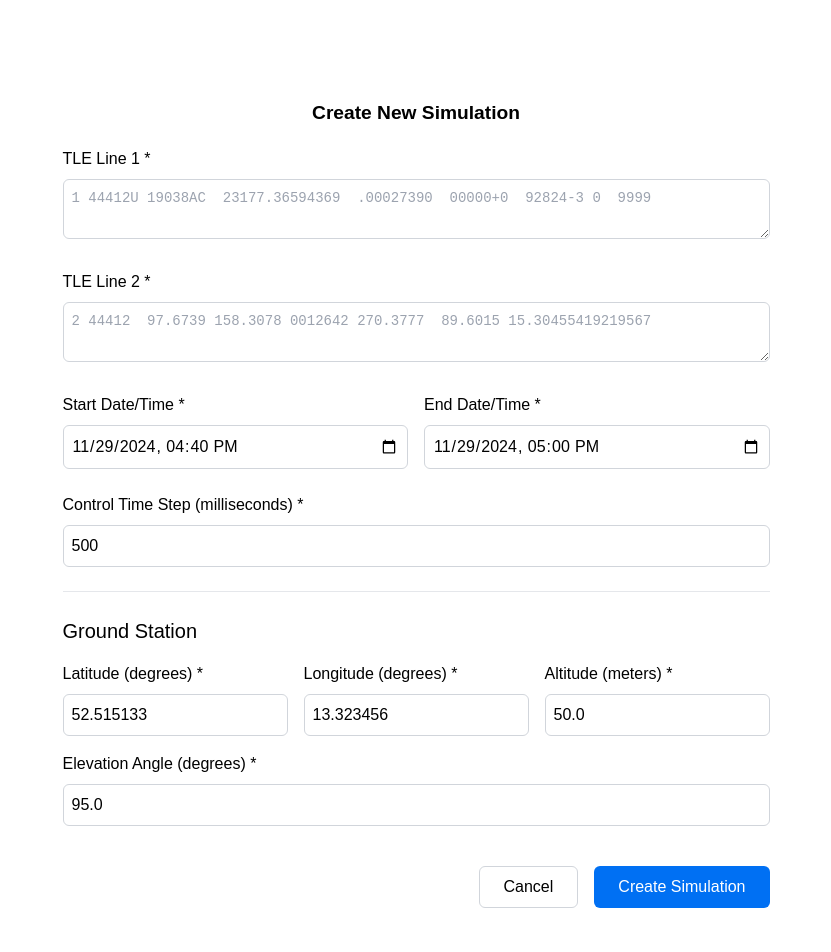
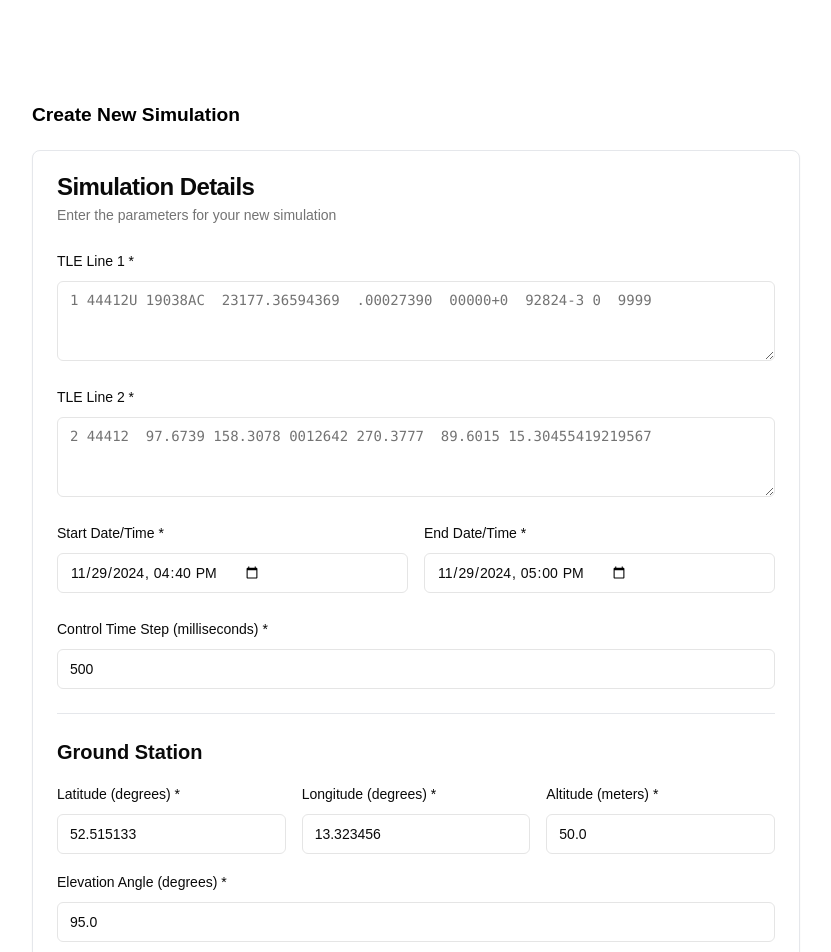
Before and after one commit to gracefulXdegradation/fluid-dynamic-actuator-simulator, a Next.js app in the folder web-app/: page /simulations/new in a window 1280 px wide. Shown: the top 952 px of the page, without its empty margins (224-1055 px from the left). Built offline with nearby package versions, Linux system fonts and the light colour scheme.

Commit message:
feat: new simulation page in shadcn

```diff
--- a/web-app/package.json
+++ b/web-app/package.json
@@ -11,6 +11,7 @@
   },
   "dependencies": {
     "@prisma/client": "^5.22.0",
+    "@radix-ui/react-label": "^2.1.8",
     "@radix-ui/react-slot": "^1.2.4",
     "@types/pg": "^8.15.6",
     "@types/uuid": "^11.0.0",
--- a/web-app/src/app/simulations/new/page.tsx
+++ b/web-app/src/app/simulations/new/page.tsx
@@ -1,6 +1,12 @@
 "use client"
 import { useState } from 'react';
 import { useRouter } from 'next/navigation';
+import { Button } from '@/components/ui/button';
+import { Input } from '@/components/ui/input';
+import { Textarea } from '@/components/ui/textarea';
+import { Label } from '@/components/ui/label';
+import { Alert, AlertDescription } from '@/components/ui/alert';
+import { Card, CardContent, CardDescription, CardHeader, CardTitle } from '@/components/ui/card';
 
 export default function NewSimulationPage() {
   const router = useRouter();
@@ -50,7 +56,6 @@ export default function NewSimulationPage() {
         throw new Error(errorData.error || 'Failed to create simulation');
       }
 
-      const data = await response.json();
       // Redirect to the simulation list page
       router.push('/');
     } catch (err) {
@@ -76,205 +81,157 @@ export default function NewSimulationPage() {
   };
 
   return (
-    <div className="page-container" style={{ maxWidth: '800px', margin: '0 auto' }}>
-      <h1>Create New Simulation</h1>
+    <div className="page-container">
+      <div className="w-full max-w-3xl mx-auto">
+        <h1 className="text-2xl font-bold mb-6">Create New Simulation</h1>
 
         {error && (
-        <div style={{
-          padding: '1rem',
-          marginBottom: '1rem',
-          backgroundColor: '#fee2e2',
-          color: '#991b1b',
-          borderRadius: '0.5rem',
-          border: '1px solid #fecaca'
-        }}>
-          {error}
-        </div>
+          <Alert variant="destructive" className="mb-6">
+            <AlertDescription>{error}</AlertDescription>
+          </Alert>
         )}
 
-      <form onSubmit={handleSubmit} style={{ display: 'flex', flexDirection: 'column', gap: '1.5rem' }}>
-        <div>
-          <label style={{ display: 'block', marginBottom: '0.5rem', fontWeight: '500' }}>
+        <Card>
+          <CardHeader>
+            <CardTitle>Simulation Details</CardTitle>
+            <CardDescription>Enter the parameters for your new simulation</CardDescription>
+          </CardHeader>
+          <CardContent>
+            <form onSubmit={handleSubmit} className="space-y-6">
+              <div className="space-y-2">
+                <Label htmlFor="tle_line1">
                   TLE Line 1 *
-          </label>
-          <textarea
+                </Label>
+                <Textarea
+                  id="tle_line1"
                   name="tle_line1"
                   value={formData.tle_line1}
                   onChange={handleChange}
                   required
-            rows={2}
-            style={{
-              width: '100%',
-              padding: '0.5rem',
-              border: '1px solid #d1d5db',
-              borderRadius: '0.375rem',
-              fontFamily: 'monospace',
-              fontSize: '0.875rem',
-              color: '#000000',
-            }}
+                  rows={1}
+                  className="font-mono text-sm"
                   placeholder="1 44412U 19038AC  23177.36594369  .00027390  00000+0  92824-3 0  9999"
                 />
               </div>
 
-        <div>
-          <label style={{ display: 'block', marginBottom: '0.5rem', fontWeight: '500' }}>
+              <div className="space-y-2">
+                <Label htmlFor="tle_line2">
                   TLE Line 2 *
-          </label>
-          <textarea
+                </Label>
+                <Textarea
+                  id="tle_line2"
                   name="tle_line2"
                   value={formData.tle_line2}
                   onChange={handleChange}
                   required
-            rows={2}
-            style={{
-              width: '100%',
-              padding: '0.5rem',
-              border: '1px solid #d1d5db',
-              borderRadius: '0.375rem',
-              fontFamily: 'monospace',
-              fontSize: '0.875rem',
-              color: '#000000',
-            }}
+                  rows={1}
+                  className="font-mono text-sm"
                   placeholder="2 44412  97.6739 158.3078 0012642 270.3777  89.6015 15.30455419219567"
                 />
               </div>
 
-        <div style={{ display: 'grid', gridTemplateColumns: '1fr 1fr', gap: '1rem' }}>
-          <div>
-            <label style={{ display: 'block', marginBottom: '0.5rem', fontWeight: '500' }}>
+              <div className="grid grid-cols-1 md:grid-cols-2 gap-4">
+                <div className="space-y-2">
+                  <Label htmlFor="start_date_time">
                     Start Date/Time *
-            </label>
-            <input
+                  </Label>
+                  <Input
+                    id="start_date_time"
                     type="datetime-local"
                     name="start_date_time"
                     value={formData.start_date_time || formatDateTime(now)}
                     onChange={handleChange}
                     required
-              style={{
-                width: '100%',
-                padding: '0.5rem',
-                border: '1px solid #d1d5db',
-                borderRadius: '0.375rem',
-                color: '#000000',
-              }}
                   />
                 </div>
 
-          <div>
-            <label style={{ display: 'block', marginBottom: '0.5rem', fontWeight: '500' }}>
+                <div className="space-y-2">
+                  <Label htmlFor="end_date_time">
                     End Date/Time *
-            </label>
-            <input
+                  </Label>
+                  <Input
+                    id="end_date_time"
                     type="datetime-local"
                     name="end_date_time"
                     value={formData.end_date_time || formatDateTime(later)}
                     onChange={handleChange}
                     required
-              style={{
-                width: '100%',
-                padding: '0.5rem',
-                border: '1px solid #d1d5db',
-                borderRadius: '0.375rem',
-                color: '#000000',
-              }}
                   />
                 </div>
               </div>
 
-        <div>
-          <label style={{ display: 'block', marginBottom: '0.5rem', fontWeight: '500' }}>
+              <div className="space-y-2">
+                <Label htmlFor="control_time_step">
                   Control Time Step (milliseconds) *
-          </label>
-          <input
+                </Label>
+                <Input
+                  id="control_time_step"
                   type="number"
                   name="control_time_step"
                   value={formData.control_time_step}
                   onChange={handleChange}
                   required
                   min="1"
-            style={{
-              width: '100%',
-              padding: '0.5rem',
-              border: '1px solid #d1d5db',
-              borderRadius: '0.375rem',
-              color: '#000000',
-            }}
                 />
               </div>
 
-        <div style={{ borderTop: '1px solid #e5e7eb', paddingTop: '1.5rem' }}>
-          <h2 style={{ fontSize: '1.25rem', marginBottom: '1rem' }}>Ground Station</h2>
+              <div className="border-t pt-6 space-y-6">
+                <div>
+                  <h2 className="text-xl font-semibold mb-4">Ground Station</h2>
 
-          <div style={{ display: 'grid', gridTemplateColumns: '1fr 1fr 1fr', gap: '1rem', marginBottom: '1rem' }}>
-            <div>
-              <label style={{ display: 'block', marginBottom: '0.5rem', fontWeight: '500' }}>
+                  <div className="grid grid-cols-1 md:grid-cols-3 gap-4 mb-4">
+                    <div className="space-y-2">
+                      <Label htmlFor="ground_station_lat">
                         Latitude (degrees) *
-              </label>
-              <input
+                      </Label>
+                      <Input
+                        id="ground_station_lat"
                         type="number"
                         name="ground_station_lat"
                         value={formData.ground_station_lat}
                         onChange={handleChange}
                         required
                         step="any"
-                style={{
-                  width: '100%',
-                  padding: '0.5rem',
-                  border: '1px solid #d1d5db',
-                  borderRadius: '0.375rem',
-                  color: '#000000',
-                }}
                       />
                     </div>
 
-            <div>
-              <label style={{ display: 'block', marginBottom: '0.5rem', fontWeight: '500' }}>
+                    <div className="space-y-2">
+                      <Label htmlFor="ground_station_lon">
                         Longitude (degrees) *
-              </label>
-              <input
+                      </Label>
+                      <Input
+                        id="ground_station_lon"
                         type="number"
                         name="ground_station_lon"
                         value={formData.ground_station_lon}
                         onChange={handleChange}
                         required
                         step="any"
-                style={{
-                  width: '100%',
-                  padding: '0.5rem',
-                  border: '1px solid #d1d5db',
-                  borderRadius: '0.375rem',
-                  color: '#000000',
-                }}
                       />
                     </div>
 
-            <div>
-              <label style={{ display: 'block', marginBottom: '0.5rem', fontWeight: '500' }}>
+                    <div className="space-y-2">
+                      <Label htmlFor="ground_station_alt">
                         Altitude (meters) *
-              </label>
-              <input
+                      </Label>
+                      <Input
+                        id="ground_station_alt"
                         type="number"
                         name="ground_station_alt"
                         value={formData.ground_station_alt}
                         onChange={handleChange}
                         required
                         step="any"
-                style={{
-                  width: '100%',
-                  padding: '0.5rem',
-                  border: '1px solid #d1d5db',
-                  borderRadius: '0.375rem',
-                  color: '#000000',
-                }}
                       />
                     </div>
                   </div>
 
-          <div>
-            <label style={{ display: 'block', marginBottom: '0.5rem', fontWeight: '500' }}>
+                  <div className="space-y-2">
+                    <Label htmlFor="ground_station_elevation">
                       Elevation Angle (degrees) *
-            </label>
-            <input
+                    </Label>
+                    <Input
+                      id="ground_station_elevation"
                       type="number"
                       name="ground_station_elevation"
                       value={formData.ground_station_elevation}
@@ -283,49 +240,30 @@ export default function NewSimulationPage() {
                       step="any"
                       min="0"
                       max="180"
-              style={{
-                width: '100%',
-                padding: '0.5rem',
-                border: '1px solid #d1d5db',
-                borderRadius: '0.375rem',
-                color: '#000000',
-              }}
                     />
                   </div>
                 </div>
+              </div>
 
-        <div style={{ display: 'flex', gap: '1rem', justifyContent: 'flex-end', marginTop: '1rem' }}>
-          <button
+              <div className="flex gap-4 justify-end pt-4">
+                <Button
                   type="button"
+                  variant="outline"
                   onClick={() => router.back()}
-            style={{
-              padding: '0.5rem 1.5rem',
-              border: '1px solid #d1d5db',
-              borderRadius: '0.375rem',
-              backgroundColor: 'white',
-              cursor: 'pointer',
-              color: '#000000',
-            }}
                 >
                   Cancel
-          </button>
-          <button
+                </Button>
+                <Button
                   type="submit"
                   disabled={loading}
-            style={{
-              padding: '0.5rem 1.5rem',
-              backgroundColor: loading ? '#9ca3af' : '#0070f3',
-              color: 'white',
-              border: 'none',
-              borderRadius: '0.375rem',
-              cursor: loading ? 'not-allowed' : 'pointer',
-              fontWeight: '500'
-            }}
                 >
                   {loading ? 'Creating...' : 'Create Simulation'}
-          </button>
+                </Button>
               </div>
             </form>
+          </CardContent>
+        </Card>
+      </div>
     </div>
   );
 }
--- /dev/null
+++ b/web-app/src/components/ui/alert.tsx
@@ -0,0 +1,59 @@
+import * as React from "react"
+import { cva, type VariantProps } from "class-variance-authority"
+
+import { cn } from "@/lib/utils"
+
+const alertVariants = cva(
+  "relative w-full rounded-lg border p-4 [&>svg~*]:pl-7 [&>svg+div]:translate-y-[-3px] [&>svg]:absolute [&>svg]:left-4 [&>svg]:top-4 [&>svg]:text-foreground",
+  {
+    variants: {
+      variant: {
+        default: "bg-background text-foreground",
+        destructive:
+          "border-destructive/50 text-destructive dark:border-destructive [&>svg]:text-destructive",
+      },
+    },
+    defaultVariants: {
+      variant: "default",
+    },
+  }
+)
+
+const Alert = React.forwardRef<
+  HTMLDivElement,
+  React.HTMLAttributes<HTMLDivElement> & VariantProps<typeof alertVariants>
+>(({ className, variant, ...props }, ref) => (
+  <div
+    ref={ref}
+    role="alert"
+    className={cn(alertVariants({ variant }), className)}
+    {...props}
+  />
+))
+Alert.displayName = "Alert"
+
+const AlertTitle = React.forwardRef<
+  HTMLParagraphElement,
+  React.HTMLAttributes<HTMLHeadingElement>
+>(({ className, ...props }, ref) => (
+  <h5
+    ref={ref}
+    className={cn("mb-1 font-medium leading-none tracking-tight", className)}
+    {...props}
+  />
+))
+AlertTitle.displayName = "AlertTitle"
+
+const AlertDescription = React.forwardRef<
+  HTMLParagraphElement,
+  React.HTMLAttributes<HTMLParagraphElement>
+>(({ className, ...props }, ref) => (
+  <div
+    ref={ref}
+    className={cn("text-sm [&_p]:leading-relaxed", className)}
+    {...props}
+  />
+))
+AlertDescription.displayName = "AlertDescription"
+
+export { Alert, AlertTitle, AlertDescription }
--- /dev/null
+++ b/web-app/src/components/ui/input.tsx
@@ -0,0 +1,25 @@
+import * as React from "react"
+
+import { cn } from "@/lib/utils"
+
+export interface InputProps
+  extends React.InputHTMLAttributes<HTMLInputElement> {}
+
+const Input = React.forwardRef<HTMLInputElement, InputProps>(
+  ({ className, type, ...props }, ref) => {
+    return (
+      <input
+        type={type}
+        className={cn(
+          "flex h-10 w-full rounded-md border border-input bg-background px-3 py-2 text-sm ring-offset-background file:border-0 file:bg-transparent file:text-sm file:font-medium placeholder:text-muted-foreground focus-visible:outline-none focus-visible:ring-2 focus-visible:ring-ring focus-visible:ring-offset-2 disabled:cursor-not-allowed disabled:opacity-50",
+          className
+        )}
+        ref={ref}
+        {...props}
+      />
+    )
+  }
+)
+Input.displayName = "Input"
+
+export { Input }
--- /dev/null
+++ b/web-app/src/components/ui/label.tsx
@@ -0,0 +1,24 @@
+import * as React from "react"
+import * as LabelPrimitive from "@radix-ui/react-label"
+import { cva, type VariantProps } from "class-variance-authority"
+
+import { cn } from "@/lib/utils"
+
+const labelVariants = cva(
+  "text-sm font-medium leading-none peer-disabled:cursor-not-allowed peer-disabled:opacity-70"
+)
+
+const Label = React.forwardRef<
+  React.ElementRef<typeof LabelPrimitive.Root>,
+  React.ComponentPropsWithoutRef<typeof LabelPrimitive.Root> &
+    VariantProps<typeof labelVariants>
+>(({ className, ...props }, ref) => (
+  <LabelPrimitive.Root
+    ref={ref}
+    className={cn(labelVariants(), className)}
+    {...props}
+  />
+))
+Label.displayName = LabelPrimitive.Root.displayName
+
+export { Label }
--- /dev/null
+++ b/web-app/src/components/ui/textarea.tsx
@@ -0,0 +1,24 @@
+import * as React from "react"
+
+import { cn } from "@/lib/utils"
+
+export interface TextareaProps
+  extends React.TextareaHTMLAttributes<HTMLTextAreaElement> {}
+
+const Textarea = React.forwardRef<HTMLTextAreaElement, TextareaProps>(
+  ({ className, ...props }, ref) => {
+    return (
+      <textarea
+        className={cn(
+          "flex min-h-[80px] w-full rounded-md border border-input bg-background px-3 py-2 text-sm ring-offset-background placeholder:text-muted-foreground focus-visible:outline-none focus-visible:ring-2 focus-visible:ring-ring focus-visible:ring-offset-2 disabled:cursor-not-allowed disabled:opacity-50",
+          className
+        )}
+        ref={ref}
+        {...props}
+      />
+    )
+  }
+)
+Textarea.displayName = "Textarea"
+
+export { Textarea }
```
Also changed, not shown: 1 other file (tests, documents, lock files or other folders). Lines whose indentation alone changed are shown as unchanged.
